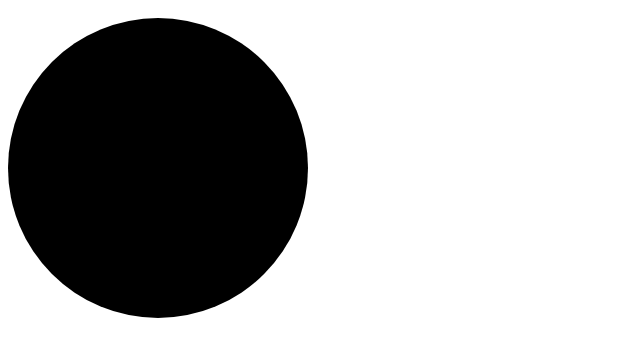
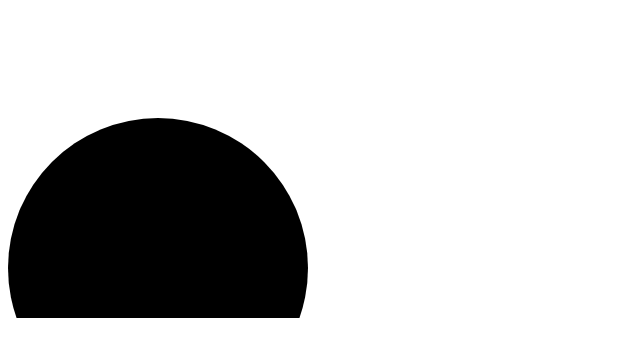
Before and after one commit to gxferreira/padtest, a plain HTML site: page index.html in a window 1280 px wide. Shown: the part 48-404 px from the top of the page, without its empty margins (0-640 px from the left). Drawn offline with Linux system fonts and the light colour scheme.

Commit message:
First commit

```diff
--- a/index.html
+++ b/index.html
@@ -13,10 +13,11 @@
 	<script type="text/javascript">
 		var svg = d3.select(".circleTouch").append("svg").attr("width","300").attr("height","300");
 
-		var wheelCircle = svg.append("circle").attr("r","150").attr("cx","150").attr("cy",150);
+		var wheelCircle = svg.append("circle").attr("transform","translate(0,100)").attr("r","150").attr("cx","150").attr("cy",150);
 
-		wheelCircle.on("touchstart", function(e){
+		wheelCircle.on("click", function(){
 			d3.select(".gamepadLog").text(d3.select(".gamepadLog").text()+"Touched");
+			console.log(d3.event.y);
 		});
 	</script>
 </body>
```
